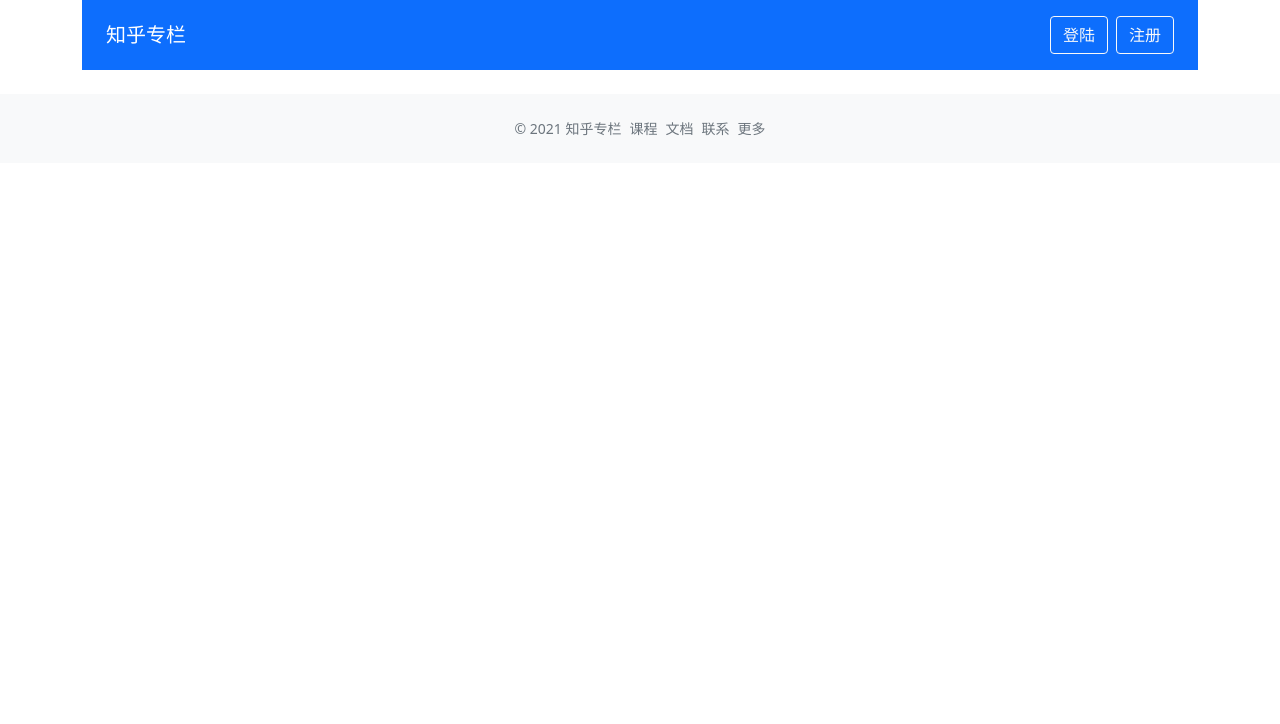
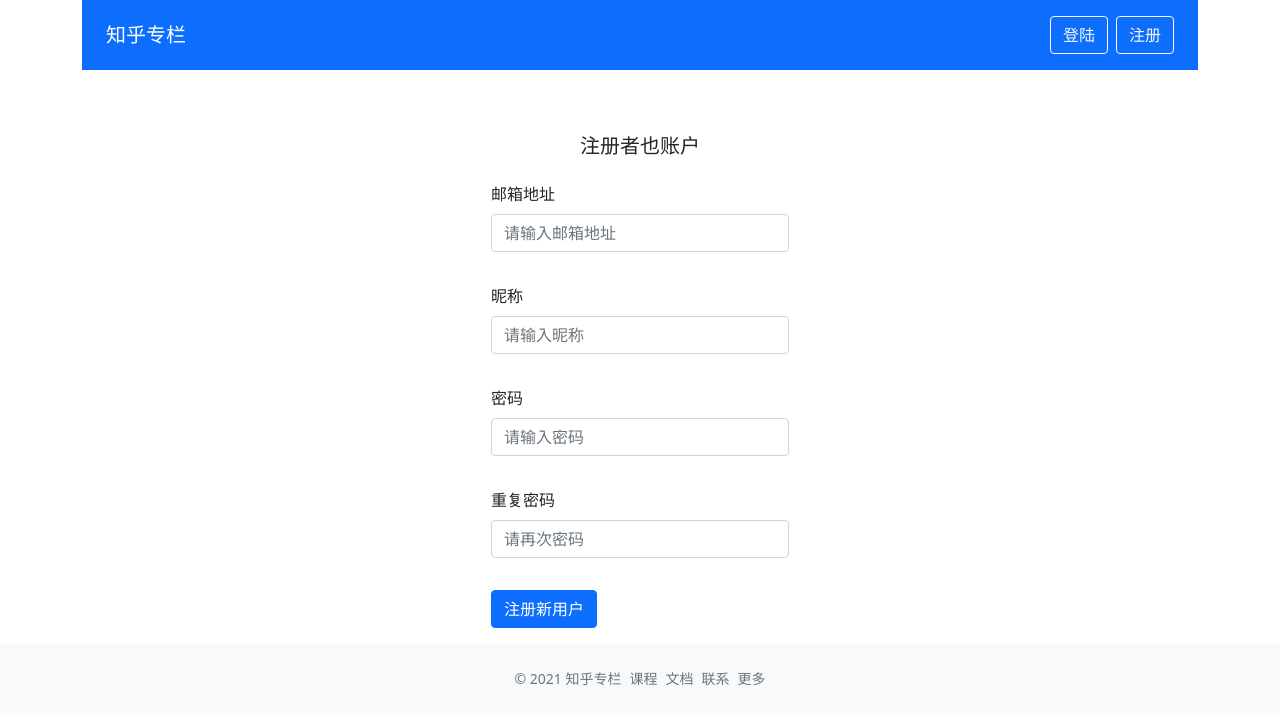
Before and after one commit to AIchemistar/zhihu-column-imitation, a Vue app: page /signup in a window 1280 px wide. Shown: the top 724 px of the page. Built offline with nearby package versions, Linux system fonts and the light colour scheme.

Commit message:
注册界面与退出登陆

```diff
--- a/src/components/GlobalHeader.vue
+++ b/src/components/GlobalHeader.vue
@@ -3,14 +3,14 @@
       <router-link class="navbar-brand" to="/">知乎专栏</router-link>
       <ul v-if="!user.isLogin" class="list-inline mb-0">
           <li class="list-inline-item"><router-link to="/login" class="btn btn-outline-light my-2">登陆</router-link></li>
-          <li class="list-inline-item"><router-link to="/login" class="btn btn-outline-light my-2">注册</router-link></li>
+          <li class="list-inline-item"><router-link to="/signup" class="btn btn-outline-light my-2">注册</router-link></li>
       </ul>
       <ul v-else class="list-inline mb-0">
           <li class="list-inline-item">
             <dropdown :title="`你好 ${user.nickName}`">
               <dropdown-item><router-link to="/create" class="dropdown-item">新建文章</router-link></dropdown-item>
               <dropdown-item :disabled="true"><a href="#" class="dropdown-item">编辑资料</a></dropdown-item>
-              <dropdown-item><a href="#" class="dropdown-item">退出登陆</a></dropdown-item>
+              <dropdown-item><a href="#" class="dropdown-item" @click.prevent="handleLogout">退出登陆</a></dropdown-item>
             </dropdown>
           </li>
       </ul>
@@ -21,7 +21,8 @@
 import { defineComponent, PropType } from 'vue'
 import Dropdown from './Dropdown.vue'
 import DropdownItem from './DropdownItem.vue'
-import { UserProps } from '../store'
+import store, { UserProps } from '../store'
+import createMessage from './createMessage'
 
 export default defineComponent({
   name: 'GlobalHeader',
@@ -34,6 +35,13 @@ export default defineComponent({
       type: Object as PropType<UserProps>,
       required: true
     }
+  },
+  setup () {
+    const handleLogout = () => {
+      store.commit('logout')
+      createMessage('退出登陆成功', 'success', 2000)
+    }
+    return { handleLogout }
   }
 })
 
--- a/src/components/ValidateInput.vue
+++ b/src/components/ValidateInput.vue
@@ -28,10 +28,11 @@ import { defineComponent, onMounted, PropType, reactive } from 'vue'
 import { emitter } from './ValidateForm.vue'
 const emailReg = /^[a-zA-Z0-9.!#$%&’*+/=?^_`{|}~-]+@[a-zA-Z0-9-]+(?:\.[a-zA-Z0-9-]+)*$/
 interface RuleProp {
-    type: 'required' | 'email' | 'range'
+    type: 'required' | 'email' | 'range' | 'custom'
     message?: string
     min?: {length: number; message: string}
     max?: {length: number; message: string}
+    validator?: () => boolean;
 }
 export type RulesProp = RuleProp[]
 export type TagType = 'input' | 'textarea' // 由用户确定传入的是input还是textarea
@@ -81,6 +82,9 @@ export default defineComponent({
                 }
                 break
               }
+              case 'custom':
+                passed = rule.validator ? rule.validator() : true
+                break
               default: // 后续还可以添加新的错误类型
                 break
             }
--- a/src/router.ts
+++ b/src/router.ts
@@ -3,6 +3,7 @@ import Home from './views/Home.vue'
 import Login from './views/Login.vue'
 import ColumnDetail from './views/ColumnDetail.vue'
 import CreatePost from './views/CreatePost.vue'
+import Signup from './views/Signup.vue'
 import store from './store'
 const routerHistory = createWebHistory()
 const router = createRouter({
@@ -17,6 +18,12 @@ const router = createRouter({
       path: '/login',
       name: 'login',
       component: Login,
+      meta: { redirectAlreadyLogin: true }
+    },
+    {
+      path: '/signup',
+      name: 'signup',
+      component: Signup,
       meta: { redirectAlreadyLogin: true }
     },
     {
--- a/src/store.ts
+++ b/src/store.ts
@@ -55,6 +55,7 @@ const store = createStore<GlobalDataProps>({
   state: {
     error: { status: false },
     token: localStorage.getItem('token') || '',
+    // token: '',
     loading: false,
     columns: [],
     posts: [],
@@ -90,6 +91,12 @@ const store = createStore<GlobalDataProps>({
       state.token = token
       localStorage.setItem('token', token)
       axios.defaults.headers.common.Authorization = `Bearer ${token}`
+    },
+    logout (state) {
+      state.token = ''
+      state.user = { isLogin: false }
+      localStorage.removeItem('token')
+      delete axios.defaults.headers.common.Authorization
     }
   },
   actions: {
--- /dev/null
+++ b/src/views/Signup.vue
@@ -0,0 +1,121 @@
+<template>
+  <div class="signup-page mx-auto p-3 w-330">
+    <h5 class="my-4 text-center">注册者也账户</h5>
+    <validate-form @form-submit="onFormSubmit">
+      <div class="mb-3">
+        <label class="form-label">邮箱地址</label>
+        <validate-input
+          :rules="emailRules" v-model="formData.email"
+          placeholder="请输入邮箱地址"
+          type="text"
+        />
+      </div>
+      <div class="mb-3">
+        <label class="form-label">昵称</label>
+        <validate-input
+          :rules="nameRules" v-model="formData.nickName"
+          placeholder="请输入昵称"
+          type="text"
+        />
+      </div>
+      <div class="mb-3">
+        <label class="form-label">密码</label>
+        <validate-input
+          type="password"
+          placeholder="请输入密码"
+          :rules="passwordRules"
+          v-model="formData.password"
+        />
+      </div>
+      <div class="mb-3">
+        <label class="form-label">重复密码</label>
+        <validate-input
+          type="password"
+          placeholder="请再次密码"
+          :rules="repeatPasswordRules"
+          v-model="formData.repeatPassword"
+        />
+      </div>
+      <template #submit>
+        <button type="submit" class="btn btn-primary btn-block btn-large">注册新用户</button>
+      </template>
+    </validate-form>
+  </div>
+</template>
+
+<script lang="ts">
+import { defineComponent, reactive } from 'vue'
+import { useRouter } from 'vue-router'
+import axios from 'axios'
+import ValidateInput, { RulesProp } from '../components/ValidateInput.vue'
+import ValidateForm from '../components/ValidateForm.vue'
+import createMessage from '../components/createMessage'
+
+export default defineComponent({
+  name: 'Signup',
+  components: {
+    ValidateInput,
+    ValidateForm
+  },
+  setup () {
+    const formData = reactive({
+      email: '',
+      nickName: '',
+      password: '',
+      repeatPassword: ''
+    })
+    const router = useRouter()
+    const emailRules: RulesProp = [
+      { type: 'required', message: '电子邮箱地址不能为空' },
+      { type: 'email', message: '请输入正确的电子邮箱格式' }
+    ]
+    const nameRules: RulesProp = [
+      { type: 'required', message: '昵称不能为空' }
+    ]
+    const passwordRules: RulesProp = [
+      { type: 'required', message: '密码不能为空' }
+    ]
+    const repeatPasswordRules: RulesProp = [
+      { type: 'required', message: '重复密码不能为空' },
+      {
+        type: 'custom',
+        validator: () => {
+          return formData.password === formData.repeatPassword
+        },
+        message: '密码不相同'
+      }
+    ]
+    const onFormSubmit = (result: boolean) => {
+      if (result) {
+        const payload = {
+          email: formData.email,
+          password: formData.password,
+          nickName: formData.nickName
+        }
+        axios.post('/users/', payload).then(data => {
+          createMessage('注册成功 正在跳转登录页面', 'success')
+          setTimeout(() => {
+            router.push('/login')
+          }, 2000)
+        }).catch(e => {
+          console.log(e)
+        })
+      }
+    }
+    return {
+      emailRules,
+      nameRules,
+      passwordRules,
+      repeatPasswordRules,
+      onFormSubmit,
+      formData
+    }
+  }
+})
+</script>
+
+<style>
+.w-330 {
+  max-width: 330px;
+}
+</style>
```
